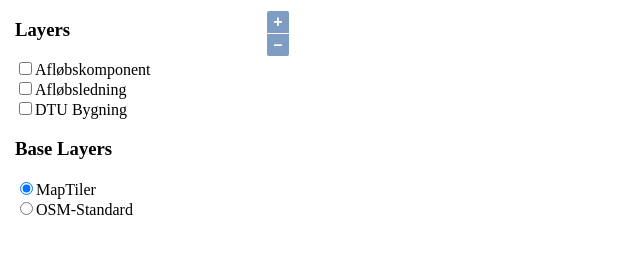
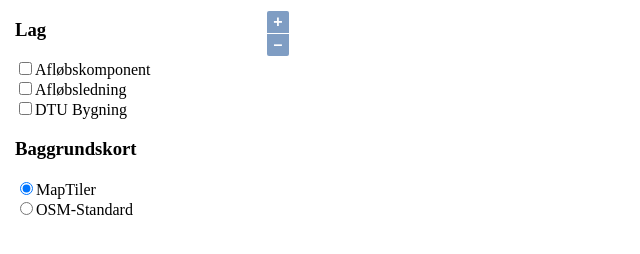
Before and after one commit to tiboego/casmap, a plain HTML site: page index.html in a window 1280 px wide. Shown: the full height of the page, 0-640 px from the left. Drawn offline with Linux system fonts and the light colour scheme; no server answers.

Commit message:
Update index.html

```diff
--- a/index.html
+++ b/index.html
@@ -10,11 +10,11 @@
 	<div class="grid-container">
 		<div class="grid-1">
 			<div class="sidebar">
-				<h3>Layers</h3>
+				<h3>Lag</h3>
 				<input type="checkbox" name='LayerCheckBox' value='Testgeojson2'>Afløbskomponent<br>
 				<input type="checkbox" name='LayerCheckBox' value='Testgeojson3'>Afløbsledning<br>
 				<input type="checkbox" name='LayerCheckBox' value='Testgeojson'>DTU Bygning<br>
-				<h3>Base Layers</h3>
+				<h3>Baggrundskort</h3>
 				<input type="radio" name='baseLayerRadioButton' value='mapTiler' checked>MapTiler<br>
 				<input type="radio" name='baseLayerRadioButton' value='OSMStandard'>OSM-Standard<br>
 			</div>
```
